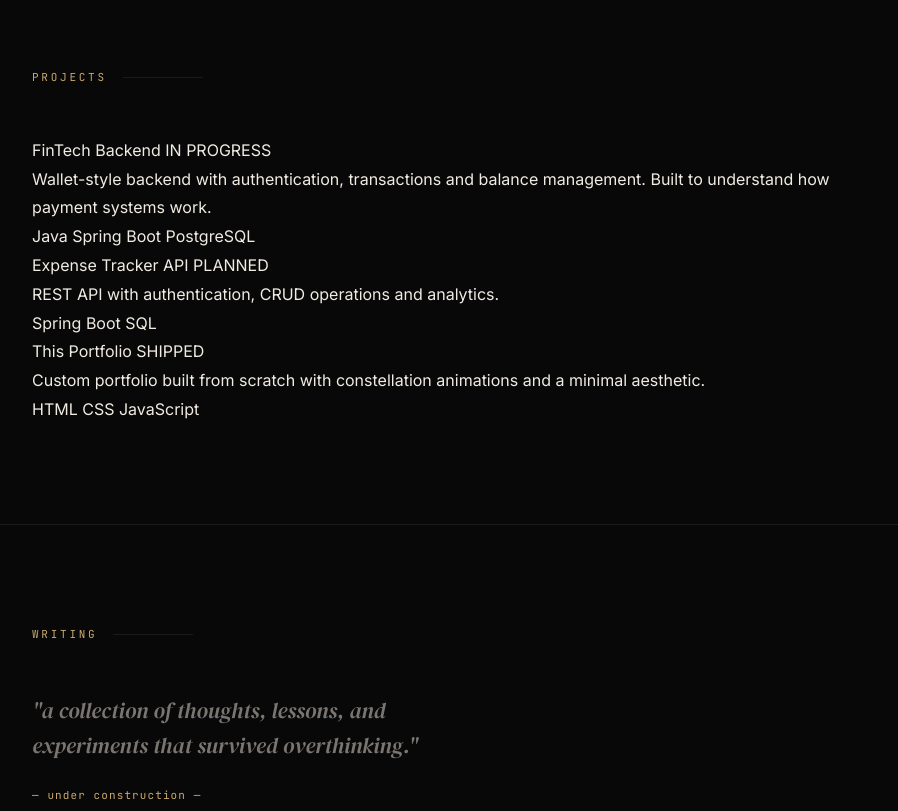
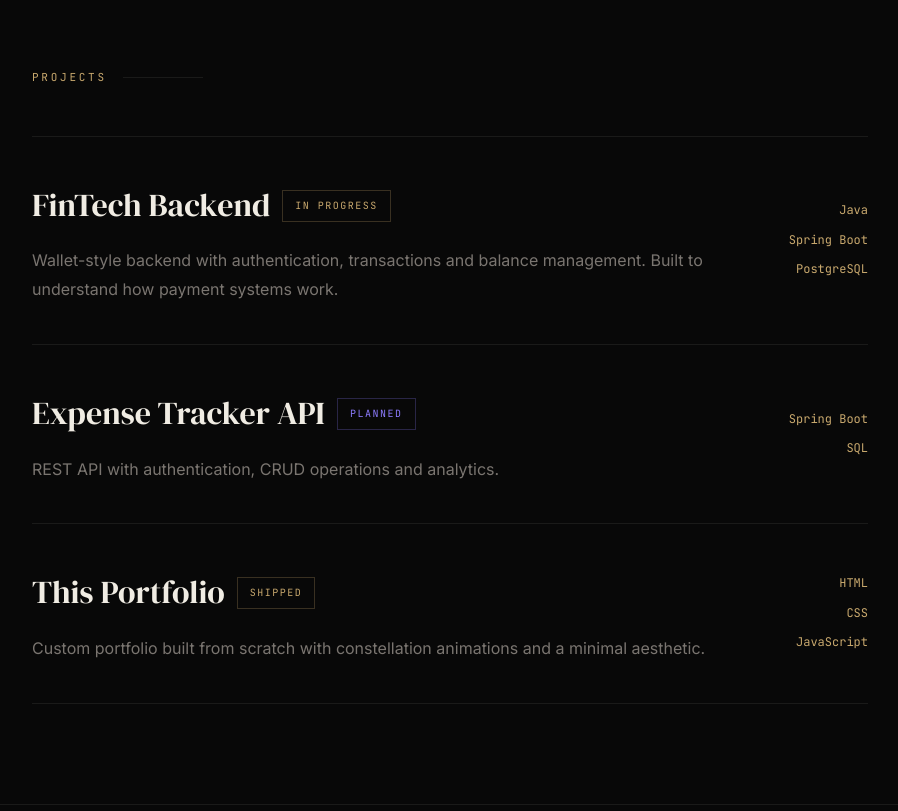
Before and after one commit to deeptiprakash2202-coder/portfolio, a plain HTML site: page index.html in a window 1280 px wide. Shown: the part 1840-2651 px from the top of the page, without its empty margins (190-1088 px from the left). Drawn offline with Linux system fonts and the light colour scheme.

Commit message:
project xx

```diff
--- a/index.html
+++ b/index.html
@@ -293,6 +293,72 @@
       color: var(--muted);
       margin-top: 4px;
     }
+    /* PROJECTS */
+
+    .project-list {
+      border-top: 1px solid var(--border);
+    }
+
+    .project-item {
+      border-bottom: 1px solid var(--border);
+      padding: 40px 0;
+      display: grid;
+      grid-template-columns: 1fr auto;
+      gap: 40px;
+      align-items: center;
+      transition: all 0.3s ease;
+    }
+
+    .project-item:hover {
+      padding-left: 12px;
+    }
+
+    .project-top {
+      display: flex;
+      align-items: center;
+      gap: 12px;
+      margin-bottom: 12px;
+      flex-wrap: wrap;
+    }
+
+    .project-name {
+      font-family: 'DM Serif Display', serif;
+      font-size: 2rem;
+      color: var(--text);
+    }
+
+    .project-badge {
+      font-family: 'JetBrains Mono', monospace;
+      font-size: 10px;
+      letter-spacing: 0.15em;
+      padding: 6px 12px;
+      border: 1px solid rgba(201,169,110,0.25);
+      color: var(--accent);
+    }
+
+    .project-badge.violet {
+      color: #8d7cff;
+      border-color: rgba(141,124,255,0.25);
+    }
+
+    .project-desc {
+      color: var(--muted);
+      font-size: 16px;
+      line-height: 1.8;
+    }
+
+    .project-stack {
+      display: flex;
+      flex-direction: column;
+      align-items: flex-end;
+      gap: 8px;
+    }
+
+    .stack-tag {
+      font-family: 'JetBrains Mono', monospace;
+      font-size: 12px;
+      color: var(--accent);
+    }
 
     /* Writing */
     .writing-msg {
@@ -415,6 +481,17 @@
     @media (prefers-reduced-motion: reduce) {
       *, *::before, *::after { animation: none !important; transition: none !important; }
       .reveal { opacity: 1; transform: none; }
+    }
+    @media (max-width: 640px) {
+      .project-item {
+        grid-template-columns: 1fr;
+      }
+
+      .project-stack {
+        align-items: flex-start;
+        flex-direction: row;
+        flex-wrap: wrap;
+      }
     }
   </style>
 </head>
```
